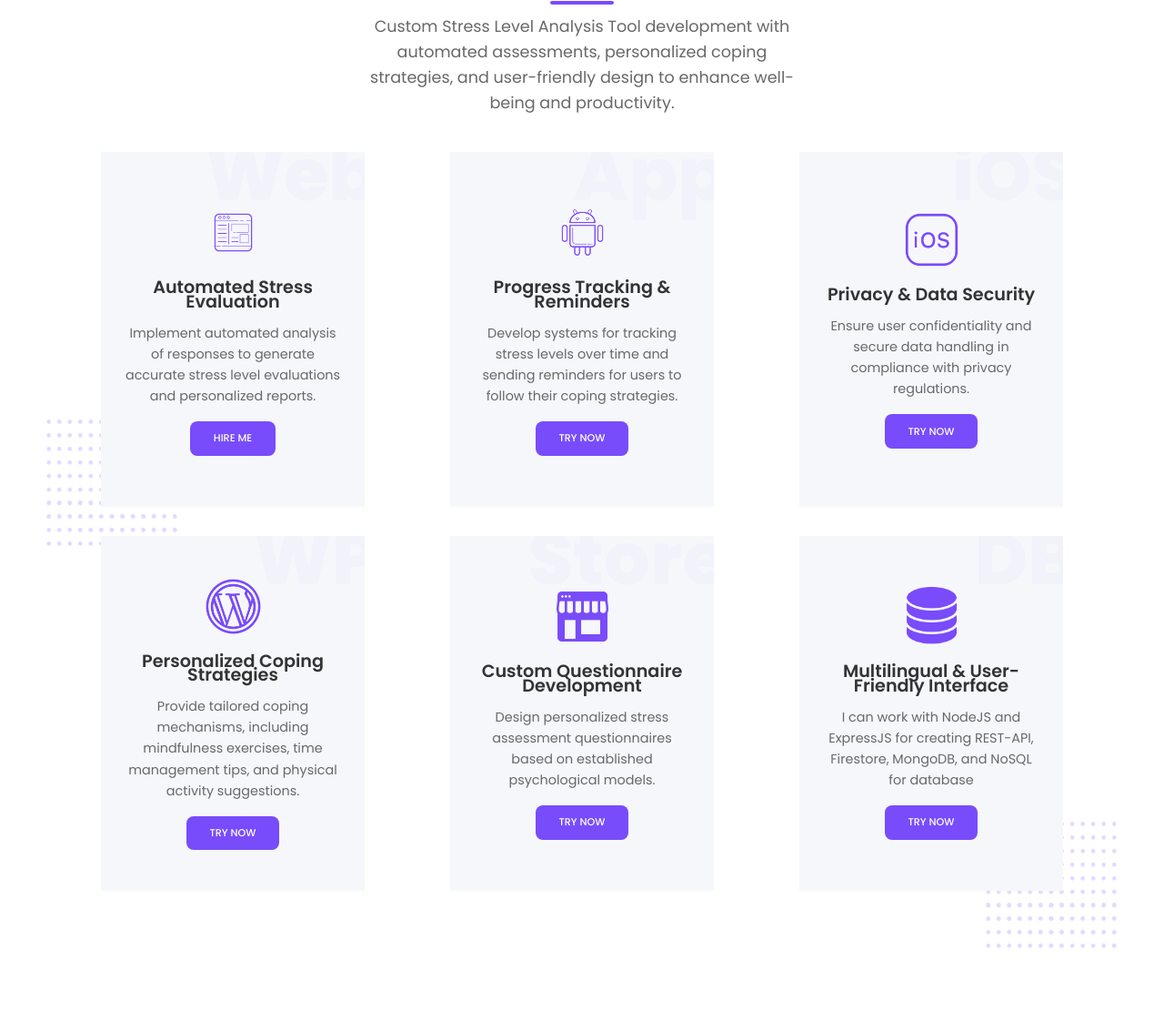
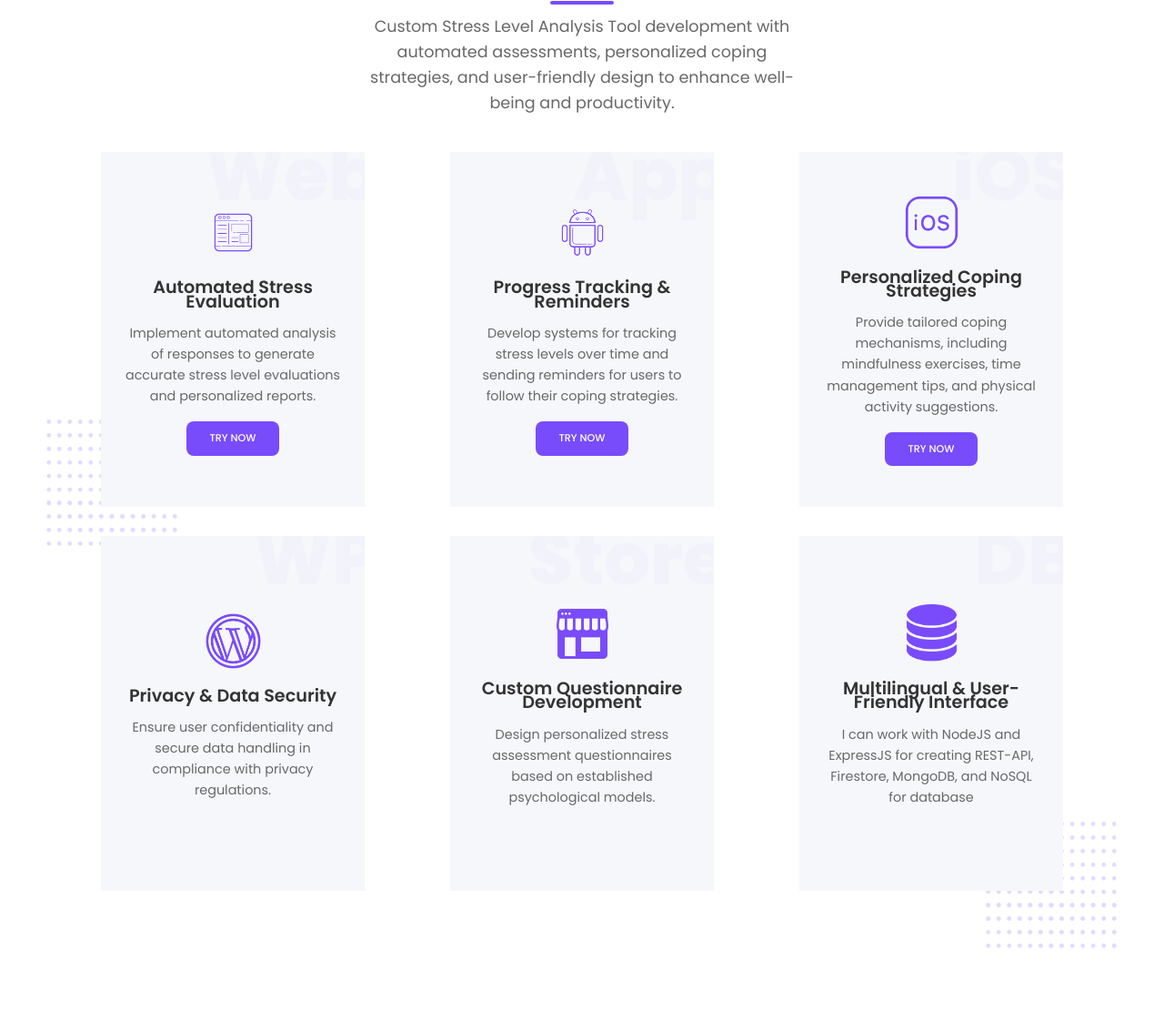
Before and after one commit to Nevary-Codes/aura-check, a Flask app: page / in a window 1280 px wide. Shown: the part 927-2060 px from the top of the page at 91% size. Run offline with Flask 3, Linux system fonts and the light colour scheme; some libraries are stand-ins or nearby versions.

Commit message:
finalfinal

```diff
--- a/Web/templates/index-main.html
+++ b/Web/templates/index-main.html
@@ -170,8 +170,8 @@
                   <p class="text">
                     Implement automated analysis of responses to generate accurate stress level evaluations and personalized reports.
                   </p>
-                  <button onclick="window.location.href='/quiz'" style="background-color: transparent;border: 0;"><a href="mailto:rakeshbishnoi4577@gmail.com" class="btn small"
-                    >Hire me</a
+                  <button onclick="window.location.href='/quiz'" style="background-color: transparent;border: 0;"><a class="btn small"
+                    >Try NOW</a
                   > </button>
                 </div>
               </div>
@@ -203,13 +203,14 @@
                     class="icon"
                     alt="ios development showcase rawquesh"
                   />
-                  <h3 class="title-sm">Privacy & Data Security</h3>
+                  <h3 class="title-sm">Personalized Coping Strategies</h3>
                   <p class="text">
-                    Ensure user confidentiality and secure data handling in compliance with privacy regulations.
+                    Provide tailored coping mechanisms, including mindfulness exercises, time management tips, and physical activity suggestions.
+
                   </p>
-                  <a href="mailto:rakeshbishnoi4577@gmail.com" class="btn small"
+                  <button onclick="window.location.href='/tech'" style="background-color: transparent;border: 0;"><a class="btn small"
                     >Try NOW</a
-                  >
+                  > </button>
                 </div>
               </div>
             </div>
@@ -221,13 +222,12 @@
                     class="icon"
                     alt="wordpress showcase rawquesh"
                   />
-                  <h3 class="title-sm">Personalized Coping Strategies</h3>
+                  <h3 class="title-sm"> Privacy & Data Security</h3>
                   <p class="text">
-                    Provide tailored coping mechanisms, including mindfulness exercises, time management tips, and physical activity suggestions.
+
+                    Ensure user confidentiality and secure data handling in compliance with privacy regulations.
                   </p>
-                  <button onclick="window.location.href='/tech'" style="border: 0;background-color: transparent;"><a class="btn small"
-                    >Try NOW</a
-                  > </button>
+
                 </div>
               </div>
             </div>
@@ -243,9 +243,7 @@
                   <p class="text">
                     Design personalized stress assessment questionnaires based on established psychological models.
                   </p>
-                  <a href="mailto:rakeshbishnoi4577@gmail.com" class="btn small"
-                    >Try NOW</a
-                  >
+
                 </div>
               </div>
             </div>
@@ -268,9 +266,7 @@
                     I can work with NodeJS and ExpressJS for creating REST-API,
                     Firestore, MongoDB, and NoSQL for database
                   </p>
-                  <a href="mailto:rakeshbishnoi4577@gmail.com" class="btn small"
-                    >Try NOW</a
-                  >
+
                 </div>
               </div>
             </div>
@@ -462,7 +458,7 @@
           <p class="text">
             Aura Check is a modern Stress Level Analysis Tool designed to help individuals assess and manage stress effectively. Using a personalized questionnaire based on psychological models, it identifies stress triggers and provides tailored coping strategies such as mindfulness exercises, time management tips, and physical activity suggestions. The tool features a user-friendly interface, progress tracking, and reminders to promote consistent self-care practices. It also offers educational resources to enhance users' understanding of stress and mental well-being. Built with privacy and security in mind, Aura Check ensures a safe and confidential experience. With multilingual support, it caters to diverse audiences, making stress management accessible to all.
           </p>
-          <a href="mailto:rakeshbishnoi4577@gmail.com" class="btn">Join Us</a>
+          <a href="mailto:tryagain800930@gmail.com" class="btn">Join Us</a>
         </div>
       </section>
     </main>
@@ -484,7 +480,6 @@
                 <a href="#services">Services</a>
               </li>
               <li>
-                <a href="#portfolio">Portfolio</a>
               </li>
               <li>
                 <a href="#about">About</a>
```
Also changed, not shown: Web/index-main.html (+10 -14 lines).
